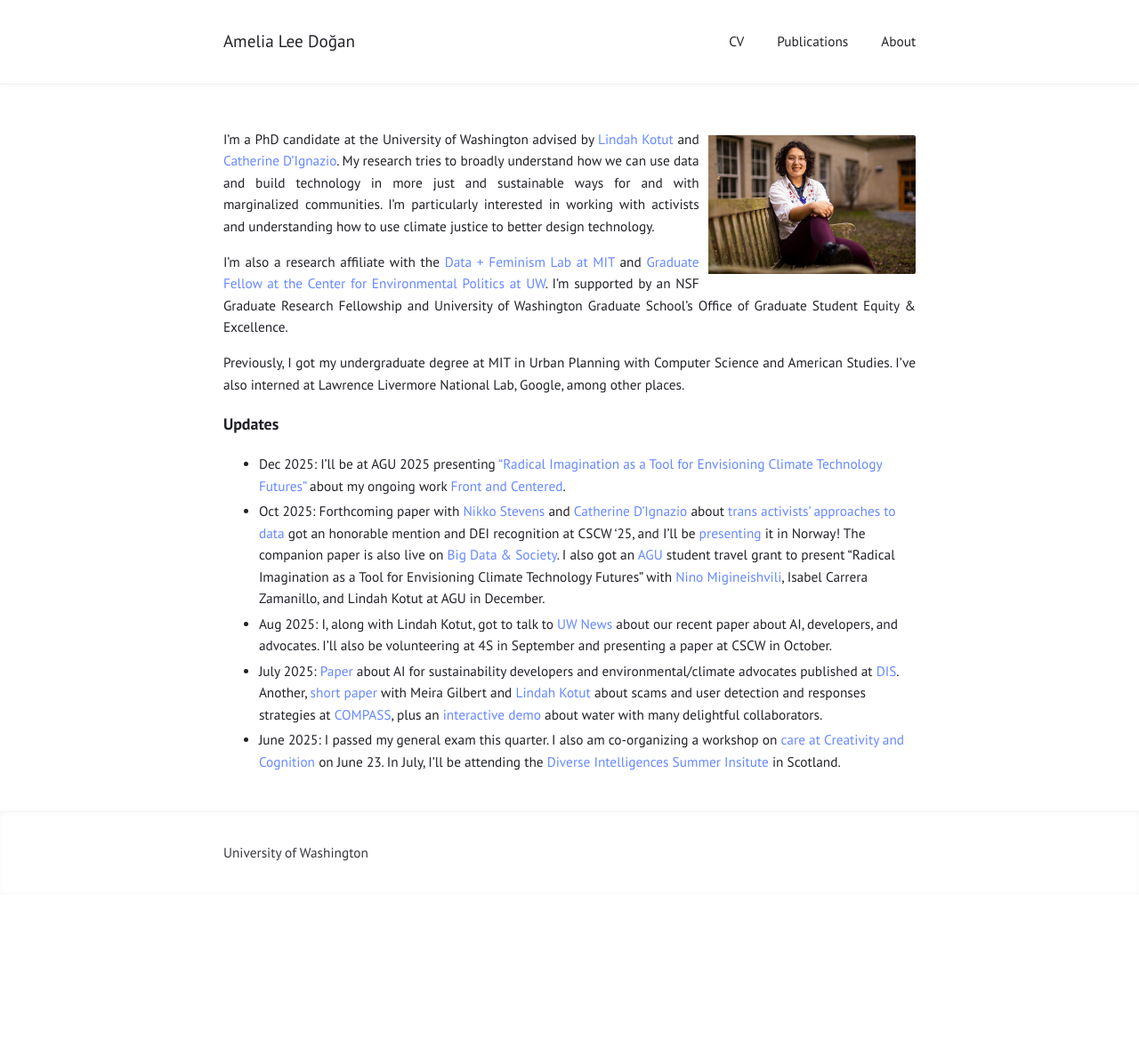
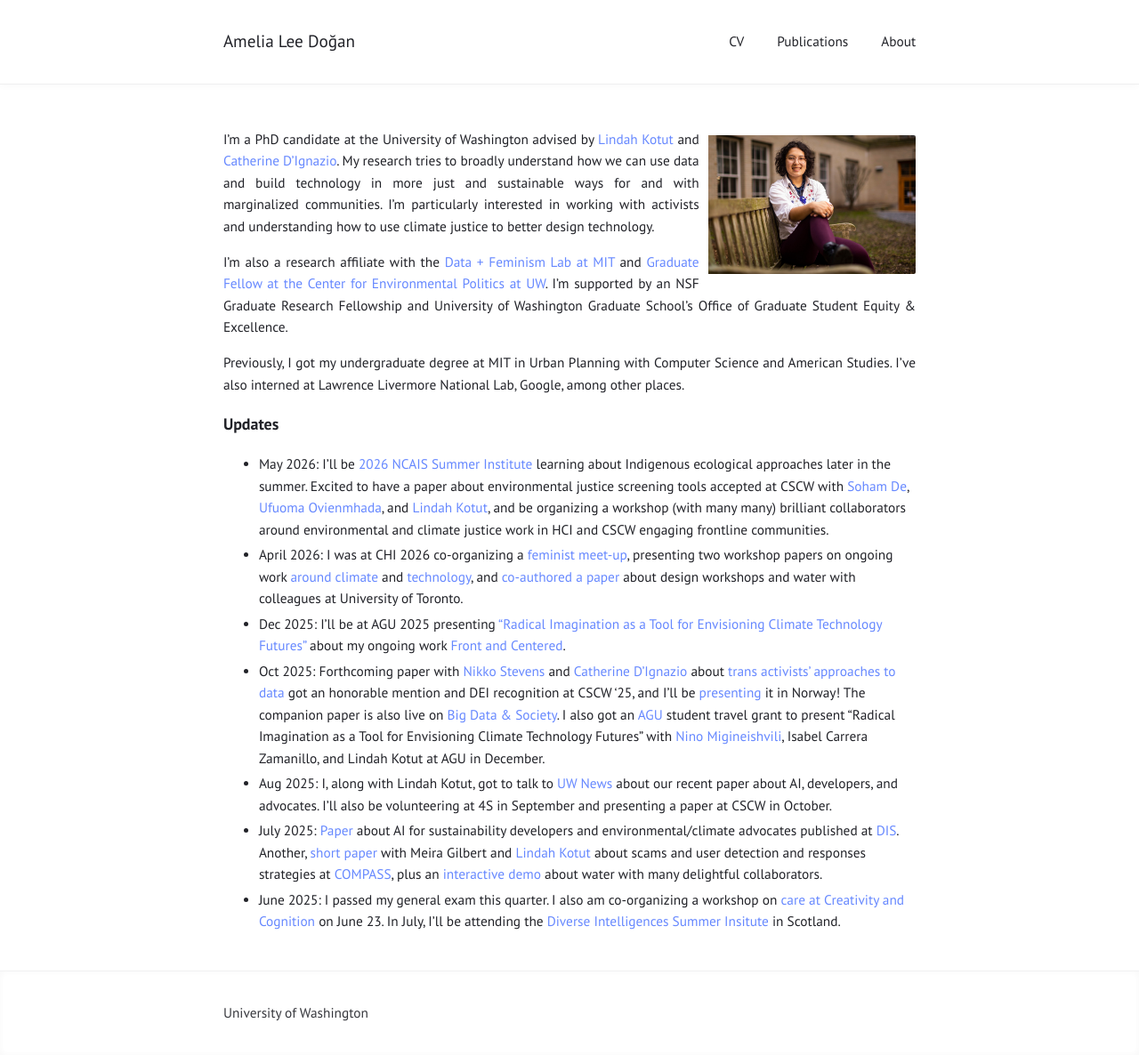
Before and after one commit to ameliadogan/ameliadogan.github.io, a Jekyll site: the page built from index.md, in a window 1280 px wide. Shown: the whole page at 89% size. Built offline with Jekyll 4.4.1, drawn with Linux system fonts in a browser that asks for light colours; before the commit the page ends 1006 px from its top, so only the background shows below that.

Commit message:
Update index.md

```diff
--- a/index.md
+++ b/index.md
@@ -11,6 +11,8 @@ Previously, I got my undergraduate degree at MIT in Urban Planning with Computer
 
 ### Updates
 
+* May 2026: I'll be [2026 NCAIS Summer Institute](https://www.newberry.org/calendar/2026-ncais-summer-institute) learning about Indigenous ecological approaches later in the summer. Excited to have a paper about environmental justice screening tools accepted at CSCW with [Soham De](https://sohamde.in/), [Ufuoma Ovienmhada](https://www.itsufuoma.com/), and [Lindah Kotut](https://faculty.washington.edu/kotut/), and be organizing a workshop (with many many) brilliant collaborators around environmental and climate justice work in HCI and CSCW engaging frontline communities.
+* April 2026: I was at CHI 2026 co-organizing a [feminist meet-up](https://dl.acm.org/doi/10.1145/3772363.3778787), presenting two workshop papers on ongoing work [around climate](https://drive.google.com/file/d/11LT43vo8uEgcl8ouPPpMS3VwRnty45oJ/view?usp=sharing) and [technology](https://hci-terra.github.io/assets/submissions/CHI_2026_HCI_TERRA_Migineishvili.pdf), and [co-authored a paper](https://dl.acm.org/doi/10.1145/3772318.3790410) about design workshops and water with colleagues at University of Toronto.
 * Dec 2025: I'll be at AGU 2025 presenting ["Radical Imagination as a Tool for Envisioning Climate Technology Futures"](https://agu.confex.com/agu/agu25/meetingapp.cgi/Paper/1988656) about my ongoing work [Front and Centered](https://frontandcentered.org/).
 * Oct 2025: Forthcoming paper with [Nikko Stevens](https://nikkistevens.com/) and [Catherine D'Ignazio](https://kanarinka.com/) about [trans activists' approaches to data](https://dl.acm.org/doi/abs/10.1145/3757682) got an honorable mention and DEI recognition at CSCW '25, and I'll be [presenting](https://programs.sigchi.org/cscw/2025/program/session/213515) it in Norway! The companion paper is also live on [Big Data & Society](https://journals.sagepub.com/doi/full/10.1177/20539517251381694). I also got an [AGU](https://www.agu.org/annual-meeting) student travel grant to present "Radical Imagination as a Tool for Envisioning Climate Technology Futures" with [Nino Migineishvili](https://www.nino-m.com/), Isabel Carrera Zamanillo, and Lindah Kotut at AGU in December.
 *  Aug 2025: I, along with Lindah Kotut, got to talk to [UW News](https://www.washington.edu/news/2025/08/19/what-can-ai-developers-learn-from-climate-activists/) about our recent paper about AI, developers, and advocates. I'll also be volunteering at 4S in September and presenting a paper at CSCW in October.
```
